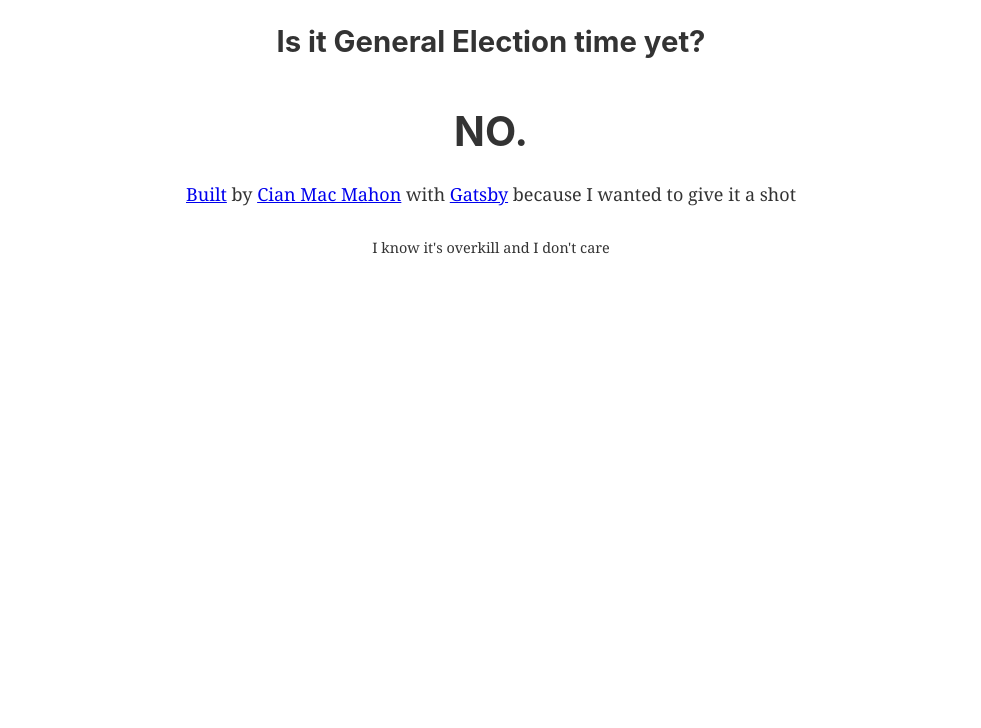
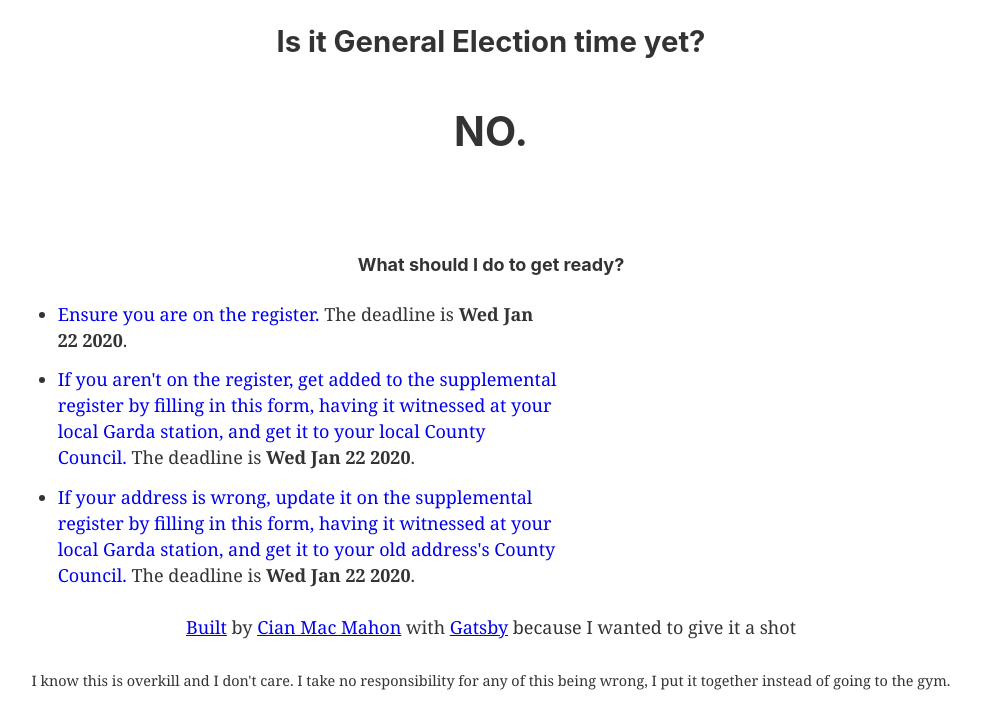
Before and after one commit to cianmm/is-it-election-time, a Gatsby site: page / in a window 1280 px wide. Shown: the whole page, without its empty margins (149-1130 px from the left). Built offline with nearby package versions, Linux system fonts and the light colour scheme; Gatsby itself is replaced by a stand-in of ours.

Commit message:
Add in some helpful information.

```diff
--- /dev/null
+++ b/src/components/DeadlineInformation.js
@@ -0,0 +1,21 @@
+import React from "react";
+import PropTypes from "prop-types";
+import { isToday } from "../utils/isToday";
+
+DeadlineInformation.propTypes = {
+  deadline: PropTypes.object.isRequired,
+  canPerform: PropTypes.bool,
+};
+
+function DeadlineInformation({ canPerform, deadline }) {
+  const today = isToday(deadline);
+  return (
+    <React.Fragment>
+      {" "}
+      The deadline {canPerform ? "is" : "was"}{" "}
+      <strong>{today ? "today" : deadline.toDateString()}</strong>.
+    </React.Fragment>
+  );
+}
+
+export default DeadlineInformation;
--- /dev/null
+++ b/src/components/GetReadyListItem/GetReadyListItem.js
@@ -0,0 +1,35 @@
+import React from "react";
+import PropTypes from "prop-types";
+import isBefore from "../../utils/isBefore";
+import DeadlineInformation from "../DeadlineInformation";
+import MaybeLink from "./MaybeLink";
+import { isToday } from "../../utils/isToday";
+
+GetReadyListItem.propTypes = {
+  deadline: PropTypes.string,
+  children: PropTypes.node.isRequired,
+  href: PropTypes.string,
+};
+
+function GetReadyListItem({ deadline, children, href }) {
+  const canPerform = !deadline || isToday(deadline) || isBefore(deadline);
+  const deadlineDate = new Date(deadline);
+
+  return (
+    <li>
+      <React.Fragment>
+        <MaybeLink href={href} canPerform={canPerform}>
+          {children}
+        </MaybeLink>
+        {deadline && (
+          <DeadlineInformation
+            canPerform={canPerform}
+            deadline={deadlineDate}
+          />
+        )}
+      </React.Fragment>
+    </li>
+  );
+}
+
+export default GetReadyListItem;
--- /dev/null
+++ b/src/components/GetReadyListItem/MaybeLink.js
@@ -0,0 +1,24 @@
+import React from "react";
+import PropTypes from "prop-types";
+
+MaybeLink.propTypes = {
+  children: PropTypes.number.isRequired,
+  href: PropTypes.string,
+  canPerform: PropTypes.bool,
+};
+
+function MaybeLink({ children, href, canPerform }) {
+  const style = {
+    color: canPerform ? "" : "grey",
+    textDecoration: canPerform ? "initial" : "line-through",
+  };
+  return href ? (
+    <a href={href} rel="noopener noreferrer" target="blank" style={style}>
+      {children}
+    </a>
+  ) : (
+    <span style={style}>{children}</span>
+  );
+}
+
+export default MaybeLink;
--- a/src/components/IsItTime.js
+++ b/src/components/IsItTime.js
@@ -1,17 +1,8 @@
-import React from "react"
+import React from "react";
+import { isToday } from "../utils/isToday";
 
 const IsItTime = () => {
-  function isTodayGeneralElectionDay() {
-    const today = new Date()
-    const electionDay = new Date("2020-02-08")
+  return <h1>{isToday("2020-02-08") ? "YES" : "NO"}.</h1>;
+};
 
-    return (
-      electionDay.getDate() == today.getDate() &&
-      electionDay.getMonth() == today.getMonth() &&
-      electionDay.getFullYear() == today.getFullYear()
-    )
-  }
-  return <h1>{isTodayGeneralElectionDay() ? "YES" : "NO"}.</h1>
-}
-
-export default IsItTime
+export default IsItTime;
--- a/src/components/layout.js
+++ b/src/components/layout.js
@@ -5,12 +5,12 @@
  * See: https://www.gatsbyjs.org/docs/use-static-query/
  */
 
-import React from "react"
-import PropTypes from "prop-types"
-import { useStaticQuery, graphql } from "gatsby"
+import React from "react";
+import PropTypes from "prop-types";
+import { useStaticQuery, graphql } from "gatsby";
 
-import Header from "./header"
-import "./layout.css"
+import Header from "./header";
+import "./layout.css";
 
 const Layout = ({ children }) => {
   const data = useStaticQuery(graphql`
@@ -21,7 +21,7 @@ const Layout = ({ children }) => {
         }
       }
     }
-  `)
+  `);
 
   return (
     <div
@@ -51,33 +51,46 @@ const Layout = ({ children }) => {
           <p>
             <a
               target="_blank"
+              rel="noopener noreferrer"
               href="https://github.com/cianmm/is-it-election-time"
             >
               Built
             </a>{" "}
             by{" "}
-            <a target="_blank" href="https://www.twitter.com/cianmm">
+            <a
+              target="_blank"
+              rel="noopener noreferrer"
+              href="https://www.twitter.com/cianmm"
+            >
               Cian Mac Mahon
             </a>{" "}
             with
             {` `}
-            <a target="_blank" href="https://www.gatsbyjs.org">
+            <a
+              target="_blank"
+              rel="noopener noreferrer"
+              href="https://www.gatsbyjs.org"
+            >
               Gatsby
             </a>
             {` `}
             because I wanted to give it a shot
           </p>
           <p>
-            <small>I know it's overkill and I don't care</small>
+            <small>
+              I know this is overkill and I don't care. I take no responsibility
+              for any of this being wrong, I put it together instead of going to
+              the gym.
+            </small>
           </p>
         </footer>
       </div>
     </div>
-  )
-}
+  );
+};
 
 Layout.propTypes = {
   children: PropTypes.node.isRequired,
-}
+};
 
-export default Layout
+export default Layout;
--- a/src/pages/index.js
+++ b/src/pages/index.js
@@ -1,14 +1,40 @@
-import React from "react"
+import React from "react";
 
-import Layout from "../components/layout"
-import SEO from "../components/seo"
-import IsItTime from "../components/IsItTime"
+import Layout from "../components/layout";
+import SEO from "../components/seo";
+import IsItTime from "../components/IsItTime";
+import GetReadyListItem from "../components/GetReadyListItem/GetReadyListItem";
 
 const IndexPage = () => (
   <Layout>
     <SEO title="Is It General Election Time Yet?" />
     <IsItTime />
+    <h4 style={{ marginTop: "100px" }}>What should I do to get ready?</h4>
+    <ul style={{ width: "500px", textAlign: "initial" }}>
+      <GetReadyListItem
+        deadline="2020-01-22"
+        href="https://www.checktheregister.ie"
+      >
+        Ensure you are on the register.
+      </GetReadyListItem>
+      <GetReadyListItem
+        href="https://www.checktheregister.ie/appforms/RFA2%20Supplement%20to%20Register%20of%20Electors%20[English]%20.doc"
+        deadline="2020-01-22"
+      >
+        If you aren't on the register, get added to the supplemental register by
+        filling in this form, having it witnessed at your local Garda station,
+        and get it to your local County Council.
+      </GetReadyListItem>
+      <GetReadyListItem
+        href="https://www.checktheregister.ie/appforms/RFA3_English_Form.pdf"
+        deadline="2020-01-22"
+      >
+        If your address is wrong, update it on the supplemental register by
+        filling in this form, having it witnessed at your local Garda station,
+        and get it to your old address's County Council.
+      </GetReadyListItem>
+    </ul>
   </Layout>
-)
+);
 
-export default IndexPage
+export default IndexPage;
--- /dev/null
+++ b/src/utils/isBefore.js
@@ -0,0 +1,6 @@
+export default function isBefore(timestamp) {
+  const today = new Date()
+  const dateToCheck = new Date(timestamp)
+
+  return today < dateToCheck
+}
--- /dev/null
+++ b/src/utils/isToday.js
@@ -0,0 +1,10 @@
+export function isToday(targetTimestamp) {
+  const today = new Date();
+  const targetDate = new Date(targetTimestamp);
+
+  return (
+    targetDate.getDate() === today.getDate() &&
+    targetDate.getMonth() === today.getMonth() &&
+    targetDate.getFullYear() === today.getFullYear()
+  );
+}
```
Also changed, not shown: src/components/header.js (+6 -7 lines), 1 other file.
